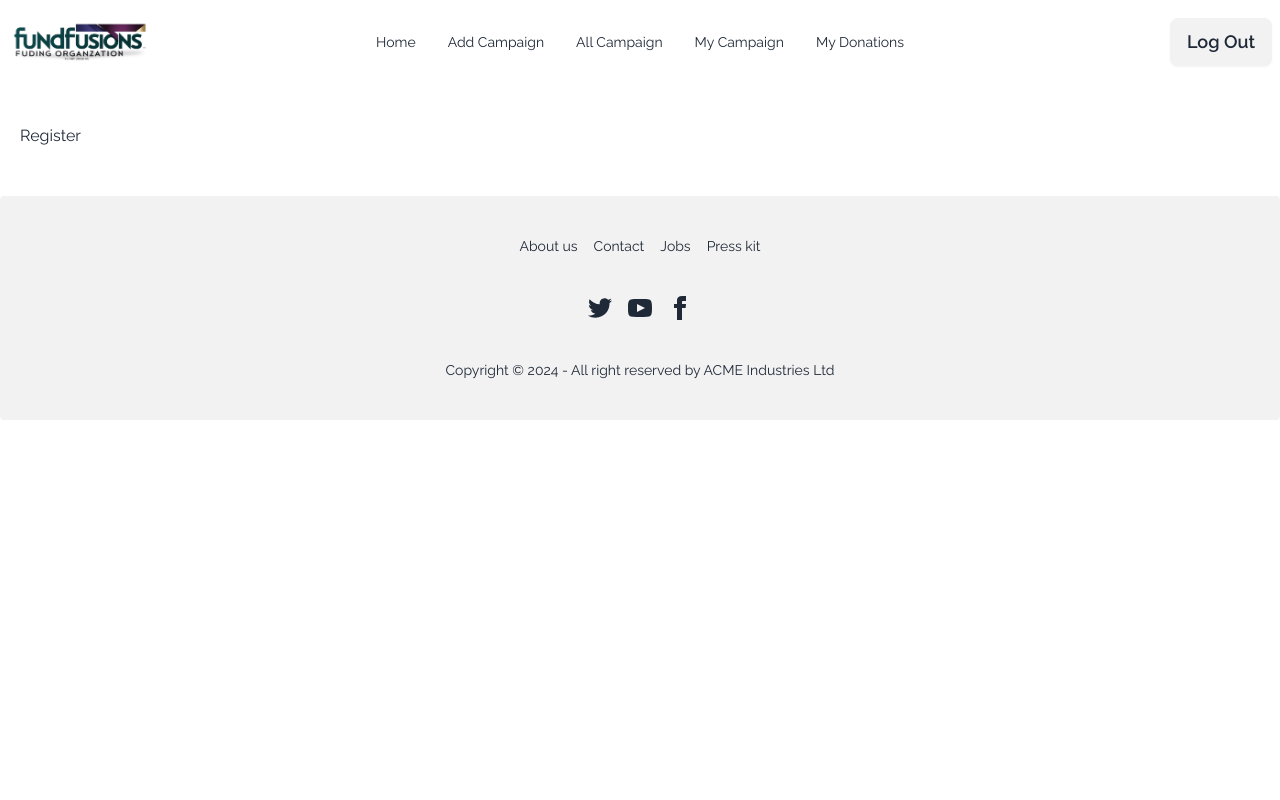
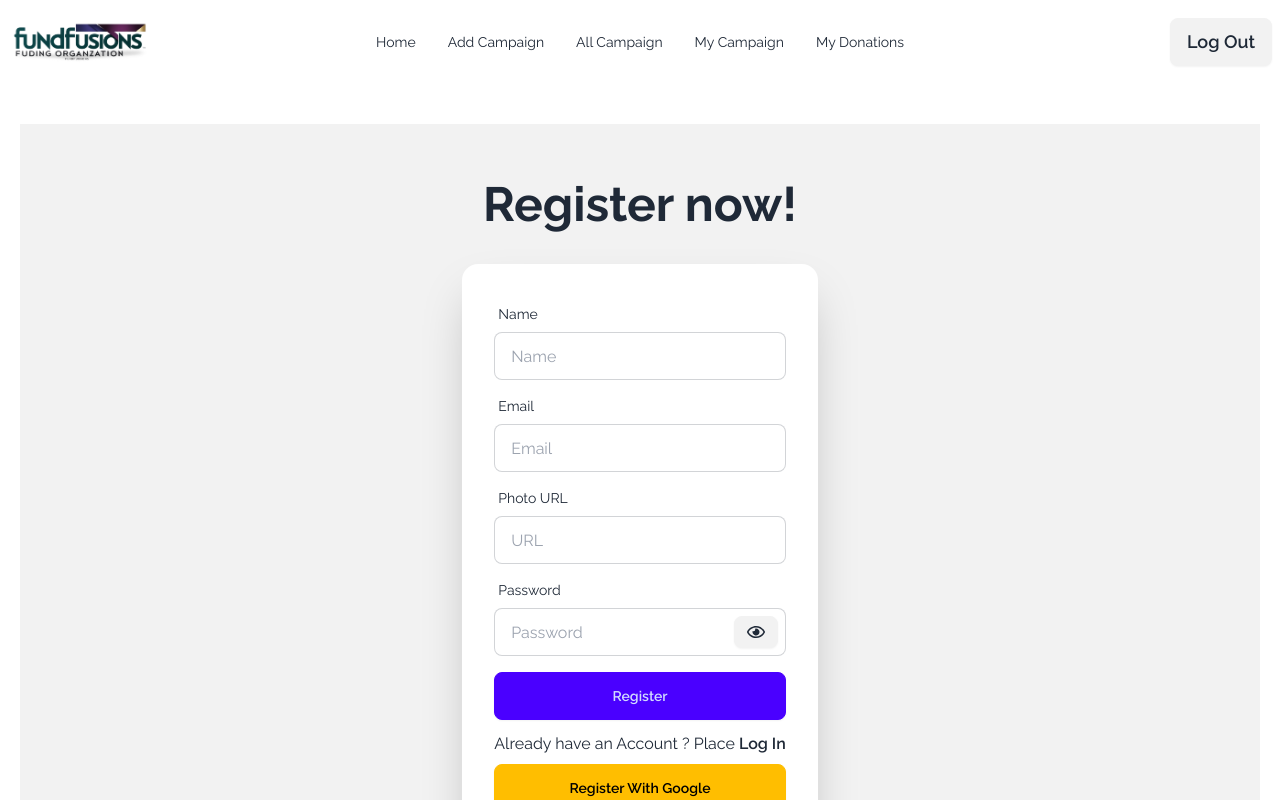
Before and after one commit to sheikhmuhammadantor/fundfusions-client, a React (Vite) app: page /register in a window 1280 px wide. Shown: the top 800 px of the page. Built offline with nearby package versions, Linux system fonts and the light colour scheme; no server answers.

Commit message:
Add a basic register page like login page.

```diff
--- a/src/Pages/Register.jsx
+++ b/src/Pages/Register.jsx
@@ -1,7 +1,136 @@
+import React, { useContext, useState } from 'react'
+import { AuthContext } from '../Providers/AuthProvider';
+import { Link, useNavigate } from 'react-router-dom';
+import toast from 'react-hot-toast';
+import { FaRegEye, FaRegEyeSlash } from "react-icons/fa";
+import { auth } from '../Firebase/firebase';
+
 function Register() {
+
+  const { createUser, googleSignIn } = useContext(AuthContext);
+  const navigate = useNavigate();
+  const [error, setError] = useState('');
+  const [showPassword, setShowPassword] = useState(false);
+
+
+  const handelShowPassword = () => {
+    setShowPassword(!showPassword);
+  }
+
+  // if (user) {
+  //     return navigate('/')
+  // }
+
+  const handelRegister = (e) => {
+    e.preventDefault();
+    const name = e.target.name.value;
+    const email = e.target.email.value;
+    const url = e.target.url.value;
+    const password = e.target.password.value;
+    const upperRegex = /[A-Z]/;
+    const lowerRegex = /[a-z]/;
+
+    const profile = {
+      displayName: name,
+      photoURL: url
+    }
+
+    if (password.length < 6) {
+      return setError("Password must be 6 character or longer.")
+    }
+
+    if (!upperRegex.test(password)) {
+      setError("Password Must have one Uppercase letter")
+      return toast.error('Invalid Password !', {})
+    }
+
+    if (!lowerRegex.test(password)) {
+      setError("Password Must have one Lowercase letter")
+      return toast.error('Invalid Password !', {})
+    }
+
+    createUser(email, password)
+      .then(() => {
+        setError('')
+        e.target.reset()
+        toast.success('Successfully Register !', {})
+        navigate('/');
+        // Profile Update ;
+        updateProfile(auth?.currentUser, profile)
+          .then(() => {
+            toast.success("Profile Update Successful !");
+            e.target.reset();
+          })
+          .catch(() => {
+            toast.error("Something Error Happen !")
+          })
+      })
+      .catch(err => {
+        setError(err.message);
+      })
+  }
+
+  const handelGoogleLogIn = (e) => {
+    googleSignIn()
+      .then(() => {
+        toast.success('Successfully Sign In !', {})
+        navigate('/');
+      })
+      .catch(error => {
+        toast.error(`${error.message}`, {})
+      })
+  }
+
   return (
-    <div>
-      Register
+    <div className="hero bg-base-200">
+      <div className="hero-content flex-col my-5">
+        <div className="text-center lg:text-left">
+          <h1 className="text-5xl font-bold my-5">Register now!</h1>
+        </div>
+        <div className="card bg-base-100 w-full max-w-sm shrink-0 shadow-2xl">
+          <form onSubmit={handelRegister} className="card-body">
+            <div className="form-control">
+              <label className="label">
+                <span className="label-text">Name</span>
+              </label>
+              <input type="text" name='name' placeholder="Name" className="input input-bordered" required />
+            </div>
+            <div className="form-control">
+              <label className="label">
+                <span className="label-text">Email</span>
+              </label>
+              <input type="email" name='email' placeholder="Email" className="input input-bordered" required />
+            </div>
+            <div className="form-control">
+              <label className="label">
+                <span className="label-text">Photo URL</span>
+              </label>
+              <input type="text" name='url' placeholder="URL" autoComplete='on' className="input input-bordered" required />
+            </div>
+            <div className="form-control relative">
+              <label className="label">
+                <span className="label-text">Password</span>
+              </label>
+              <input
+                type={showPassword ? "text" : "password"}
+                name='password' placeholder="Password" className="input input-bordered" required autoComplete="off" />
+              <span onClick={handelShowPassword} className='btn btn-sm absolute bottom-2 right-2 text-lg'>
+                {
+                  showPassword ? <FaRegEyeSlash /> : <FaRegEye />
+                }
+              </span>
+            </div>
+            <div className="form-control mt-2">
+              <button className="btn btn-primary mb-1 disabled:btn-neutral disabled:opacity-60 disabled:text-gray-500">Register</button>
+              {
+                error && <small className='text-red-500'>{error}</small>
+              }
+              <p className='mt-2'>Already have an Account ? Place <Link to="/login" className='font-semibold hover:underline'>Log In</Link></p>
+              <button type='button' onClick={handelGoogleLogIn} className="btn my-2 btn-warning">Register With Google</button>
+            </div>
+          </form>
+        </div>
+      </div>
     </div>
   )
 }
```
